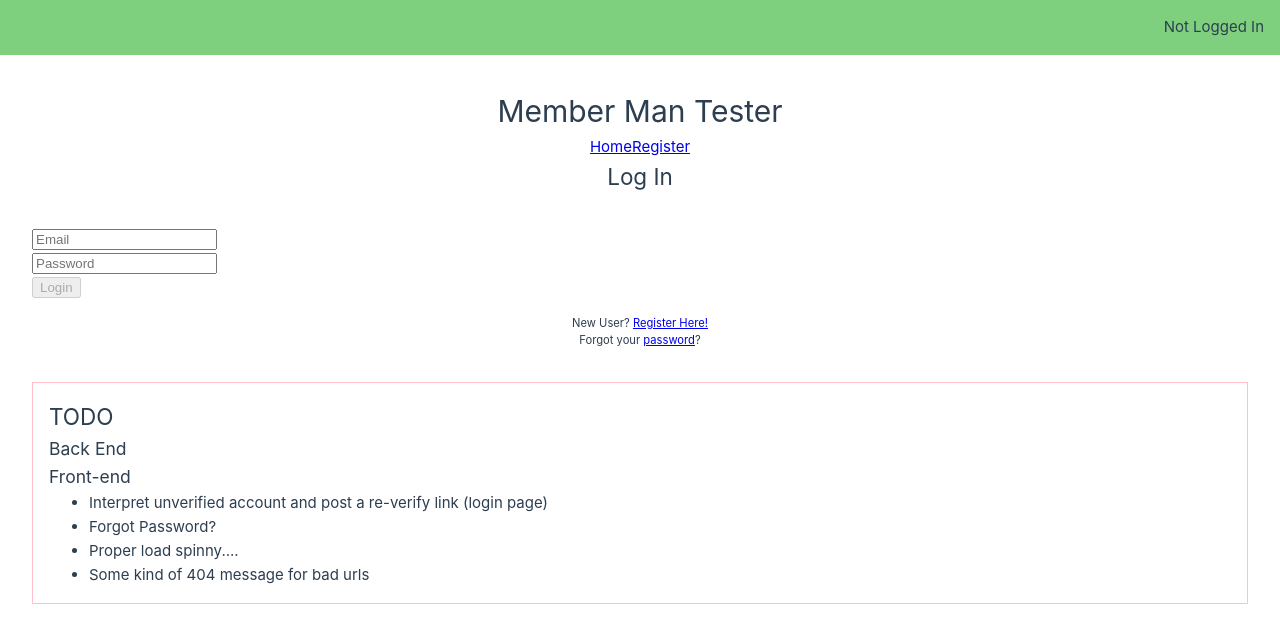
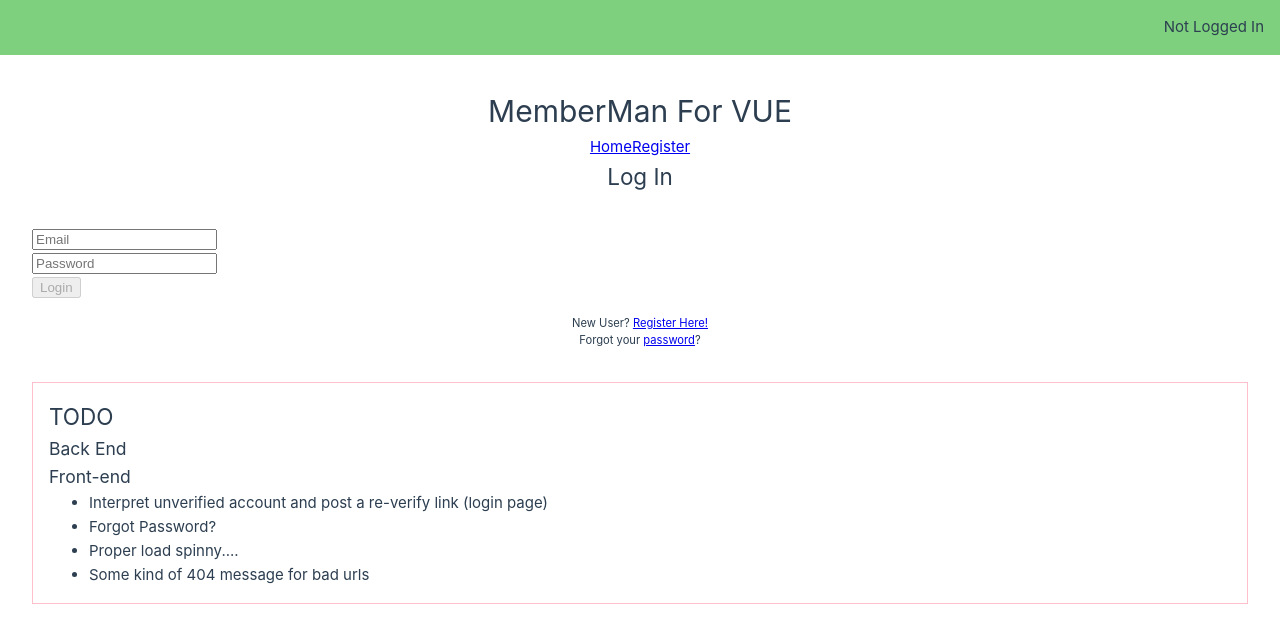
Before and after one commit to drewCoSoftware/officepark.io, a Vue app in the folder MemberMan/VueApp/mm-vue-app/: page / in a window 1280 px wide. Shown: the top 622 px of the page. Built offline with nearby package versions, Linux system fonts and the light colour scheme.

Commit message:
- Added a proper 'not found' page for our demo application.

```diff
--- a/MemberMan/VueApp/mm-vue-app/index.html
+++ b/MemberMan/VueApp/mm-vue-app/index.html
@@ -4,7 +4,7 @@
     <meta charset="UTF-8">
     <link rel="icon" href="/favicon.ico">
     <meta name="viewport" content="width=device-width, initial-scale=1.0">
-    <title>Vite App</title>
+    <title>MemberMan for VUE</title>
   </head>
   <body>
     <div id="app"></div>
--- a/MemberMan/VueApp/mm-vue-app/src/App.vue
+++ b/MemberMan/VueApp/mm-vue-app/src/App.vue
@@ -30,7 +30,7 @@ const loginState = ref(_Login.GetState());
 
   <main>
     <div class="title">
-      <h1>Member Man Tester</h1>
+      <h1>MemberMan For VUE</h1>
       <nav>
         <RouterLink to="/">Home</RouterLink>
         <RouterLink to="/register">Register</RouterLink>
--- a/MemberMan/VueApp/mm-vue-app/src/router/index.ts
+++ b/MemberMan/VueApp/mm-vue-app/src/router/index.ts
@@ -16,7 +16,11 @@ const router = createRouter({
       // this generates a separate chunk (About.[hash].js) for this route
       // which is lazy-loaded when the route is visited.
       component: () => import('../views/RegisterView.vue')
-    }
+    },
+    {
+      path: "/:pathMatch(.*)*",
+      name: "not-found",
+      component: () => import('../views/NotFound.vue'),    }
   ]
 })
 
--- a/MemberMan/VueApp/mm-vue-app/src/views/LoginView.vue
+++ b/MemberMan/VueApp/mm-vue-app/src/views/LoginView.vue
@@ -62,9 +62,9 @@ async function tryLogin() {
 
           if (data.Code == 0x13) {  // TODO: Define const.
             // Not verified, display the verification message.....
-            //stateClass.value = "not-verified";
-
-            errMsg.value = 'This account has not been verified. You should have received an email, or you may <a href="">request another</a>.'
+            // If we want to reverify at this time, we should maybe use a one-time cookie....?
+            // This will take us to a different page that will fire off the reverification request...?
+            errMsg.value = 'This account has not been verified. You should have received an email, or you may <a href="/reverify">request another</a>.'
 
           }
           // else {
```
Also changed, not shown: 1 other file (tests, documents, lock files or other folders).
